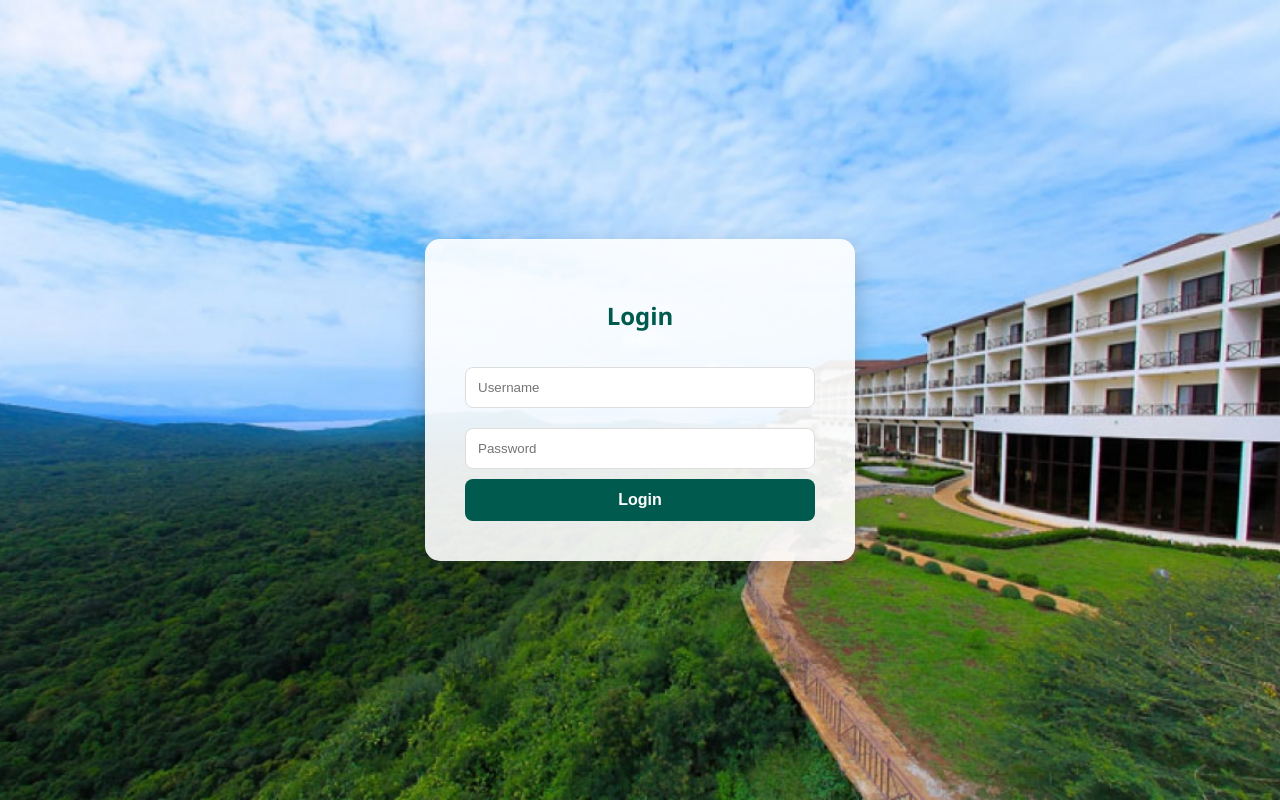
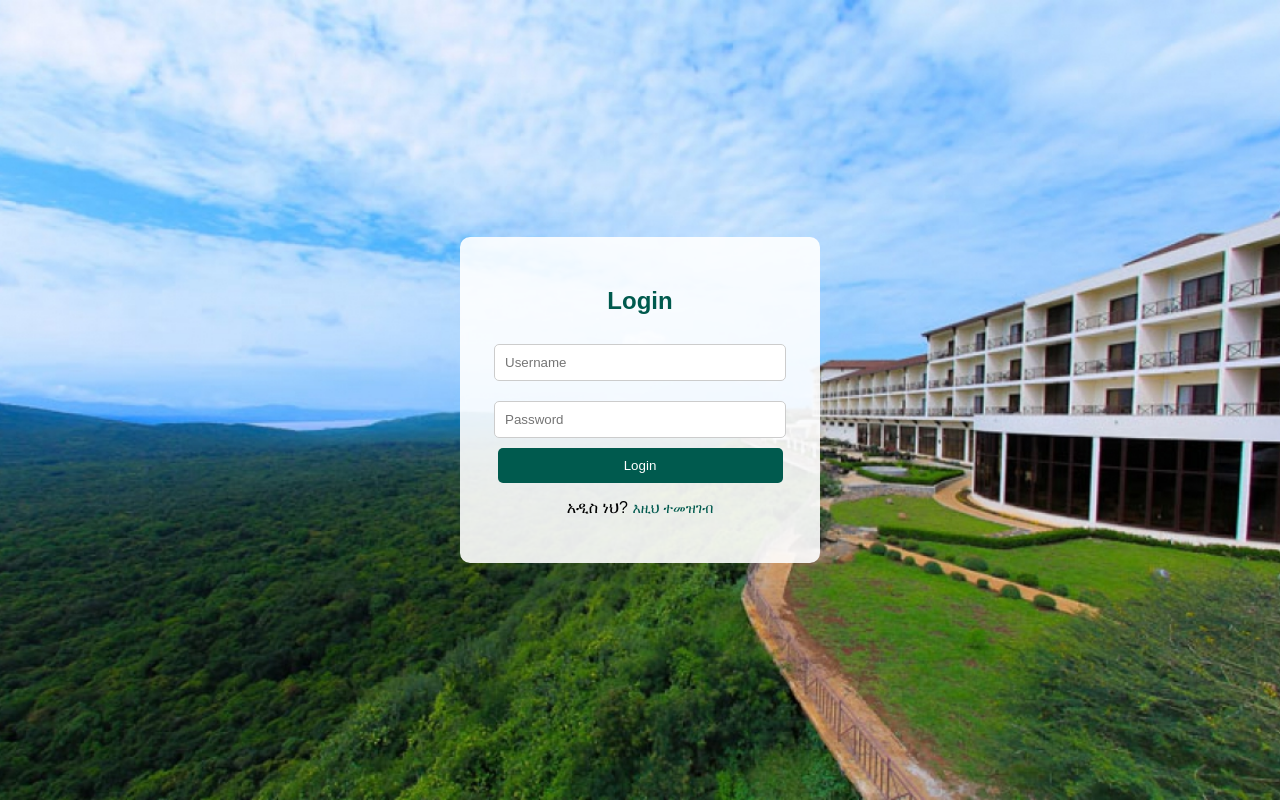
Before and after one commit to CherinetGama/cloud-chat-app, a Flask app: page /login in a window 1280 px wide. Run offline with Flask 3, Linux system fonts and the light colour scheme.

Commit message:
Update login.html

```diff
--- a/templates/login.html
+++ b/templates/login.html
@@ -1,68 +1,29 @@
 <!DOCTYPE html>
-<html lang="am">
+<html>
 <head>
-    <meta charset="UTF-8">
-    <meta name="viewport" content="width=device-width, initial-scale=1.0">
     <title>Login - AMU Chat</title>
     <style>
         body {
             background: url("{{ url_for('static', filename='images.jpg') }}") no-repeat center center fixed;
             background-size: cover;
-            font-family: 'Segoe UI', Tahoma, Geneva, Verdana, sans-serif;
-            display: flex;
-            justify-content: center;
-            align-items: center;
-            height: 100vh;
-            margin: 0;
+            display: flex; justify-content: center; align-items: center; height: 100vh; margin: 0; font-family: sans-serif;
         }
-        .login-container {
-            background: rgba(255, 255, 255, 0.9);
-            padding: 40px;
-            border-radius: 15px;
-            box-shadow: 0 10px 25px rgba(0,0,0,0.2);
-            width: 350px;
-            text-align: center;
-        }
-        h2 { color: #005a4e; margin-bottom: 25px; }
-        input {
-            width: 100%;
-            padding: 12px;
-            margin: 10px 0;
-            border: 1px solid #ddd;
-            border-radius: 8px;
-            box-sizing: border-box;
-        }
-        button {
-            width: 100%;
-            padding: 12px;
-            background-color: #005a4e;
-            color: white;
-            border: none;
-            border-radius: 8px;
-            cursor: pointer;
-            font-size: 16px;
-            font-weight: bold;
-            transition: 0.3s;
-        }
-        button:hover { background-color: #00423a; }
-        .flash { color: red; font-size: 14px; margin-bottom: 10px; }
+        .container { background: rgba(255,255,255,0.9); padding: 30px; border-radius: 10px; text-align: center; width: 300px; }
+        input { width: 90%; padding: 10px; margin: 10px 0; border-radius: 5px; border: 1px solid #ccc; }
+        button { width: 95%; padding: 10px; background: #005a4e; color: white; border: none; border-radius: 5px; cursor: pointer; }
+        a { color: #005a4e; text-decoration: none; font-size: 14px; }
     </style>
 </head>
 <body>
-    <div class="login-container">
-        <h2>Login</h2>
-        {% with messages = get_flashed_messages() %}
-          {% if messages %}
-            {% for message in messages %}
-              <p class="flash">{{ message }}</p>
-            {% endfor %}
-          {% endif %}
-        {% endwith %}
+    <div class="container">
+        <h2 style="color:#005a4e">Login</h2>
+        {% with messages = get_flashed_messages() %}{% if messages %}{% for m in messages %}<p style="color:red">{{m}}</p>{% endfor %}{% endif %}{% endwith %}
         <form method="POST">
             <input type="text" name="username" placeholder="Username" required>
             <input type="password" name="password" placeholder="Password" required>
             <button type="submit">Login</button>
         </form>
+        <p>አዲስ ነህ? <a href="{{ url_for('register') }}">እዚህ ተመዝገብ</a></p>
     </div>
 </body>
 </html>
```
